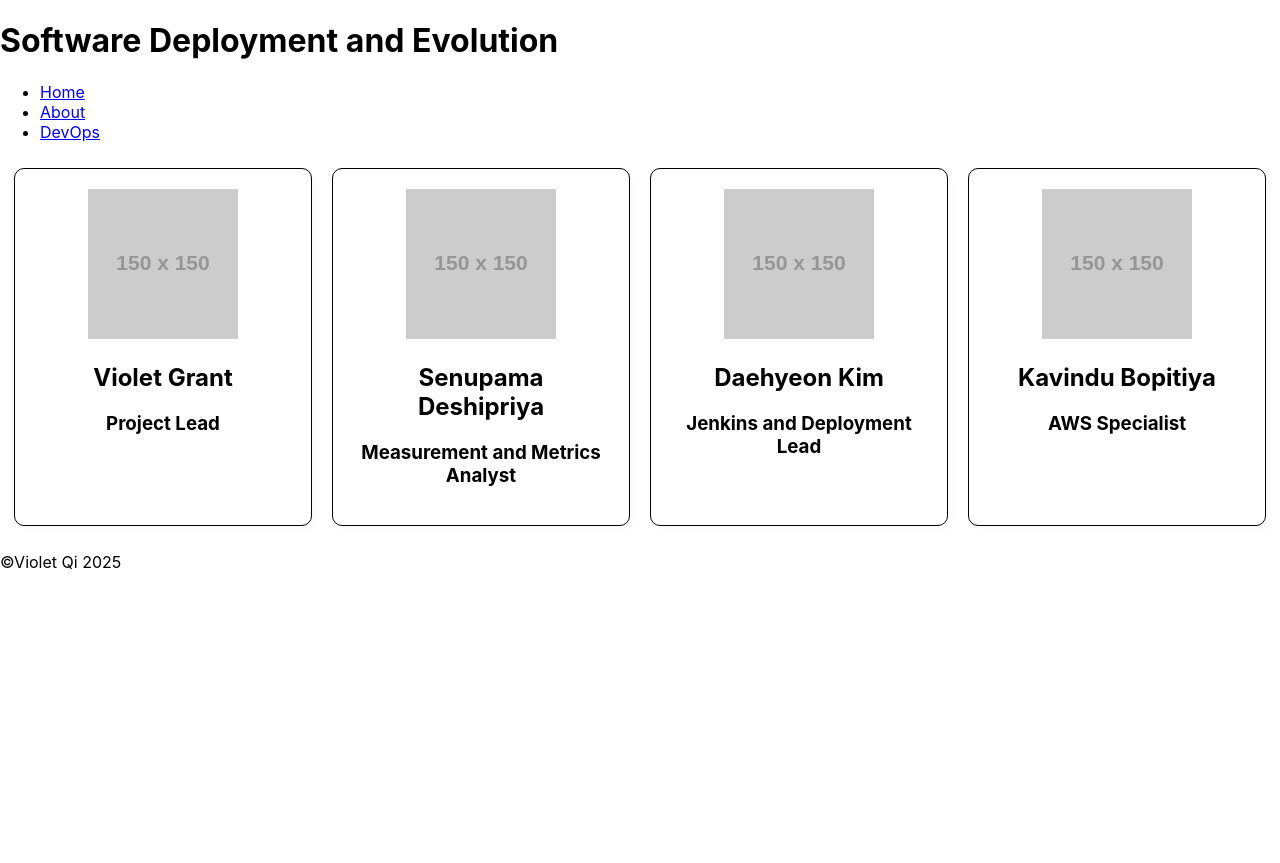
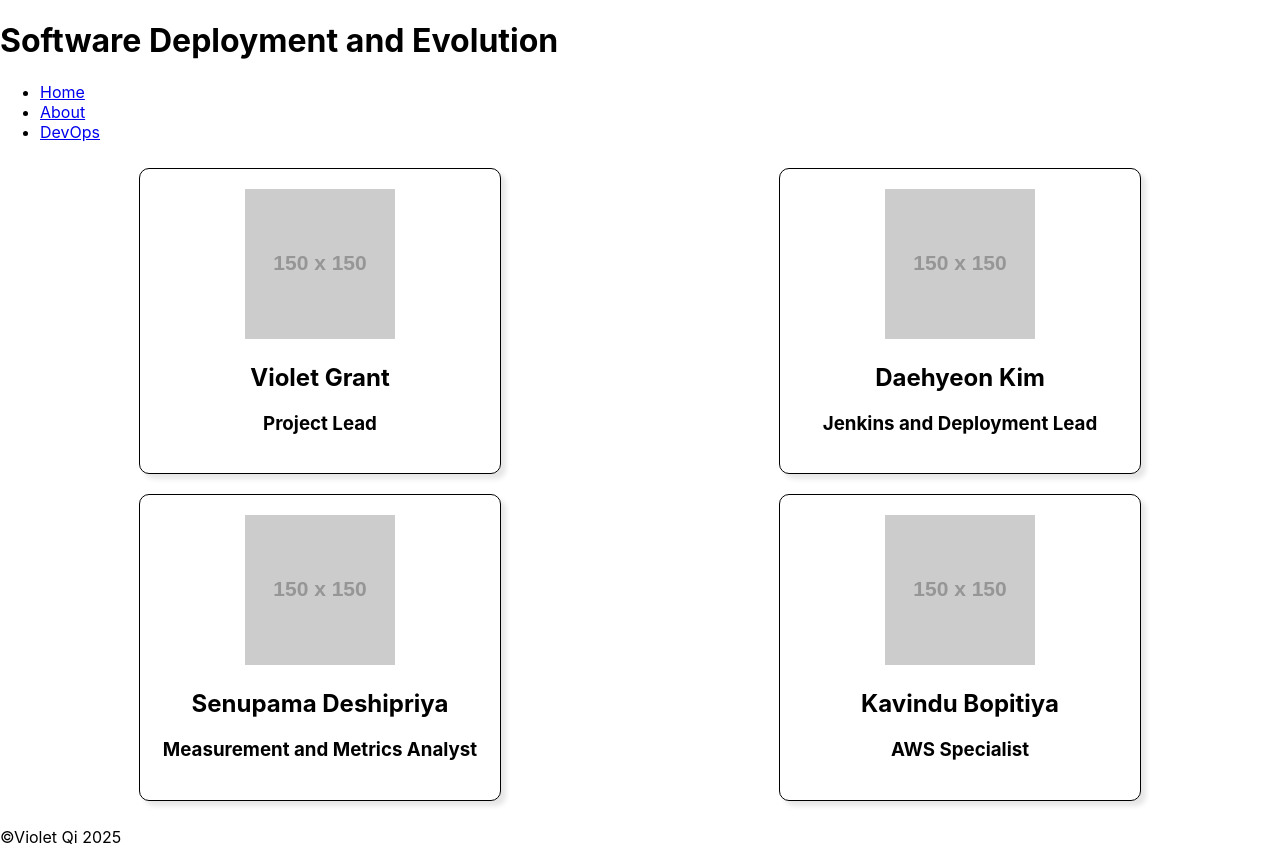
Before and after one commit to 104838522/DevOps-project-Wed-16.30-MD-G6, a React (Create React App) app: page / in a window 1280 px wide. Before the commit the page ends 800 px from the top, so only its background shows below. Built offline with nearby package versions, Linux system fonts and the light colour scheme.

Commit message:
better css for profiles

```diff
--- a/src/App.tsx
+++ b/src/App.tsx
@@ -6,7 +6,7 @@ function App() {
   return (
     <div className="App">
       <Header/>
-      <div className="profile-container">
+      <div className="profile-row">
         <Profile
           name="Violet Grant"
           role="Project Lead"
--- a/src/index.css
+++ b/src/index.css
@@ -12,19 +12,22 @@ code {
     monospace;
 }
 
-.profile-container {
-  display: flex;
-  justify-content: center;
+.profile-row {
+  display: grid;
+  grid-template-columns: repeat(2, 1fr);
+  grid-template-rows: repeat(2, 1fr);
+  grid-column-gap: 0px;
+  grid-row-gap: 0px;
+  grid-auto-flow: column;
+  justify-items: center;
 }
 
 .profile {
-  flex: 1;
   border: 1px solid black;
   border-radius: 10px;
-  box-shadow: 5px 5px 5px rgb(211, 211, 211, 0.1);
+  box-shadow: 5px 5px 5px rgba(0, 0, 0, 0.1);
   padding: 20px;
   margin: 10px;
   text-align: center;
-  max-width: 20%;
-  display: inline-block;
+  width: 50%;
 }
```
